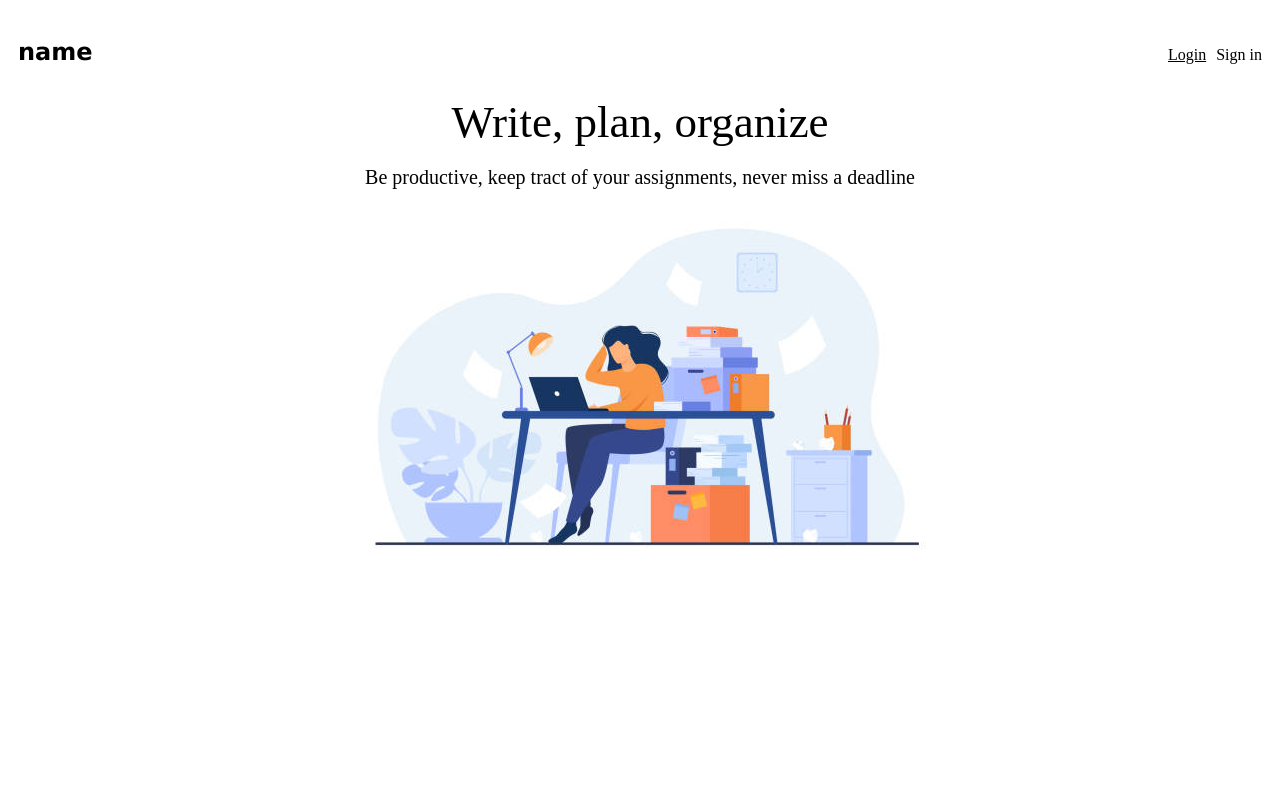
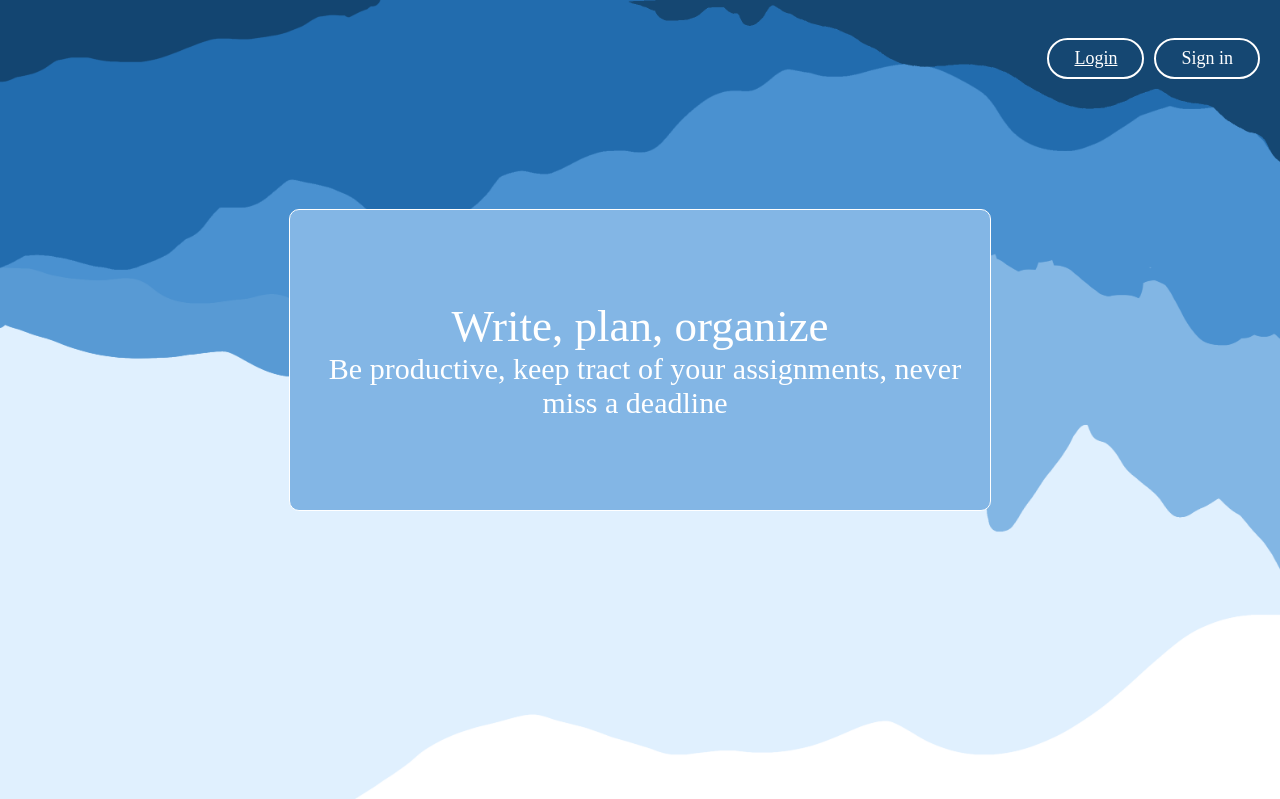
Before and after one commit to bexqth/checkpoint1, a plain HTML site: page html/welcomePageIndex.html in a window 1280 px wide. Shown: the top 799 px of the page. Drawn offline with Linux system fonts and the light colour scheme.

Commit message:
working on a welcome page

```diff
--- a/css/welcomePageStyle.css
+++ b/css/welcomePageStyle.css
@@ -1,49 +1,99 @@
+body{
+    background-color: rgba(254, 254, 255, 0);
+    display: flex;
+    flex-direction: column;
+    margin: 0;
+    padding: 0;
+}
+
 .flexbox-container{
     display: flex;
     flex-direction: column;
 }
 
-.header-container {
-    /*width: 100%;
+.top-section {
+    top: 0;
+    left: 0;
+    width: 100%;
+    height: 125vh;
+    /*background: linear-gradient(rgba(254, 254, 255, 0) 0%, rgba(254, 254, 255, 0.9) 90%), url("/pics/blue_background1.png") no-repeat;*/
+    background-image: url("/pics/blue_background1.png");
+    background-size: cover;
     display: flex;
-    flex-direction: row;
-    background-color: rgb(154, 201, 254);*/
+    flex-direction: column;
+    margin: 0;
+    padding: 0;
 }
 
-.hName{
+/* Second section with solid color */
+.bottom-section {
+    width: 100%;
+    height: 100vh;
+    background-color: rgba(254, 254, 255, 0.9);
+    margin: 0;
+    padding: 0;
+}
+
+
+.header-container {
+    padding-right: 20px;
+}
+
+/*.hName{
     color: black;
     padding: 10px;
     display: inline-block;
     font-family: Verdana, serif;
-}
+}*/
 
 .login, .sign {
     float: right;
-    padding-right: 10px;
-    padding-top: 38px;
-    color: black;
+    margin-left: 10px;
+    margin-top: 38px;
+    font-size: 18px;
+    color: white;
     font-family: "Microsoft Tai Le", serif;
+    border-radius: 25px;
+    padding: 8px 25px;
+    border: 2px solid white;
 }
+
 
 .login:hover, .sign:hover {
     text-decoration: underline;
     cursor: pointer;
+    color: rgba(35,109,174,255);
+    background: white;
 }
 
 .text-container {
-    display: flex;
-    flex-direction: column;
+    background-color: rgba(131,182,229,255);
+    display: block;
     align-items: center;
-    text-align: center; /* Add this for center-aligned text */
-    font-family: "Microsoft Tai Le", serif;
+    align-content: center;
+    align-self: center;
+    color: white;
+    width: 700px;
+    height: 300px;
+    margin-top: 130px;
+    border-radius: 10px;
+    border: 1px solid white;
+    text-align: center;
 }
 
+
 .slogan{
+    font-family: "Microsoft Tai Le", serif;
     font-size: 45px;
+    color: white;
 }
 
 .description {
-    font-size: 20px;
+    padding-left: 10px;
+    padding-right: 10px;
+    font-family: "Microsoft Tai Le", serif;
+    font-size: 30px;
+    color: white;
 }
 
 .picture-container {
--- a/html/welcomePageIndex.html
+++ b/html/welcomePageIndex.html
@@ -8,10 +8,11 @@
 </head>
 <body>
     <div class="flexbox-container">
+        <div class="top-section">
             <div class="header-container">
-            <h2 class="hName">name</h2>
+                <!--<h2 class="hName">name</h2> -->
                 <a class="sign">Sign in</a>
-            <a href="/html/loginPageIndex.html" class="login">Login</a>
+                <a href="../html/loginPageIndex.html" class="login">Login</a>
             </div>
 
             <div class="text-container">
@@ -20,6 +21,10 @@
                 <a class="description">Be productive, keep tract of your assignments, never miss a deadline</a>
             </div>
 
+
+        </div>
+
+        <div class="bottom-section">
             <div class="picture-container">
                 <img class="mainPicture" src="../pics/wp2.jpg" alt="">
             </div>
@@ -28,6 +33,7 @@
 
 
             </div>
+        </div>
 
     </div>
 
```
Also changed, not shown: css/loginPageStyle.css (+1 -6 lines), css/style.css (+6 -3 lines). Lines whose indentation alone changed are shown as unchanged.
